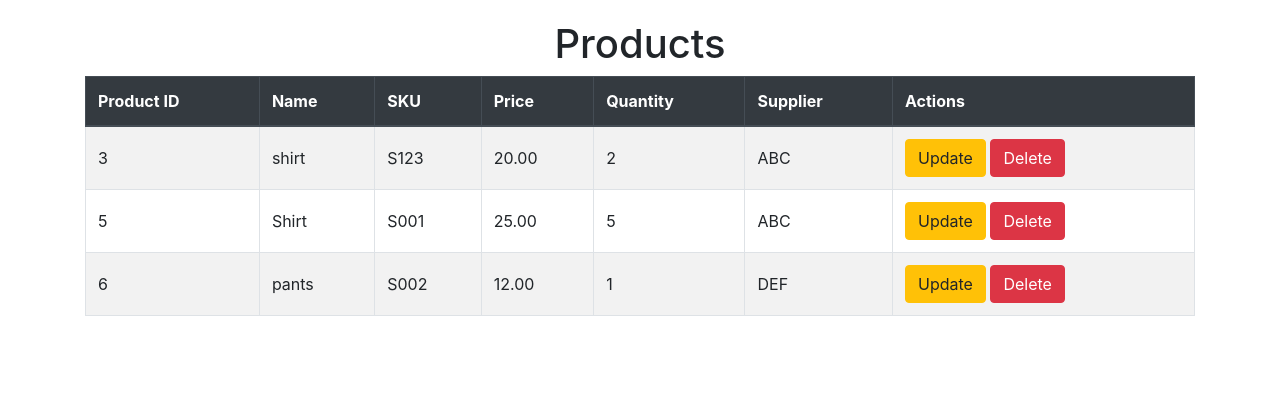
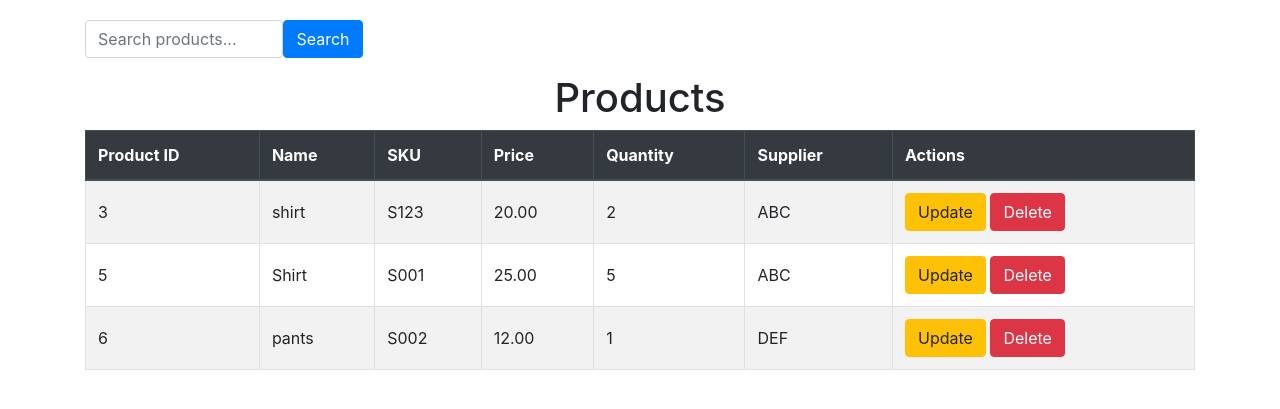
Before and after one commit to AnaMdTech/Django-Learning-Journey, a Django app: page /list/ in a window 1280 px wide. Shown: the part 56-465 px from the top of the page. Run offline with Django 5.2, Linux system fonts and the light colour scheme; data comes from the database, SQL or seed files in the repository; both versions use the stored data as it was after the commit.

Commit message:
Add filtering search bar functionality

```diff
--- a/inventory_man't_system/invProject/invApp/templates/invApp/product_list.html
+++ b/inventory_man't_system/invProject/invApp/templates/invApp/product_list.html
@@ -3,6 +3,18 @@
 {% block title %} Product List {% endblock  %}
 
 {% block content %}
+  <form method="get" class="d-flex mb-3 w-25" role="search">
+    <input
+      type="text"
+      name="q"
+      class="form-control me-2"
+      placeholder="Search products..."
+      aria-label="Search"
+    >
+    <button class="btn btn-primary" type="submit">Search</button>
+  </form>
+
+
   <h1 class="text-center">Products</h1>
   <table class="table table-bordered table-striped">
     <thead class="thead-dark">
--- a/inventory_man't_system/invProject/invApp/views.py
+++ b/inventory_man't_system/invProject/invApp/views.py
@@ -40,6 +40,12 @@ class ProductListView(ListView):
     template_name = 'invApp/product_list.html'
     context_object_name = 'products'
 
+    def get_queryset(self):
+        query = self.request.GET.get('q')
+        if query:
+            return Product.objects.filter(name__icontains=query)
+        return Product.objects.all()
+
 # Update View
 # def product_update_view(request, product_id):
 #     product = Product.objects.get(product_id=product_id)
```
Also changed, not shown: inventory_man't_system/invProject/db.sqlite3.
